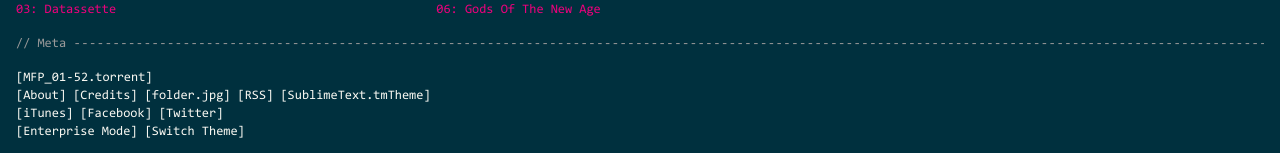
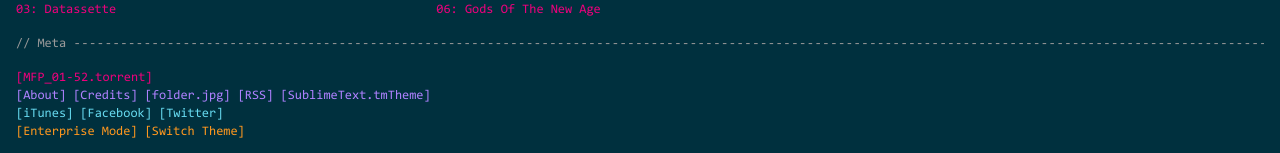
Before and after one commit to applejag/musicforprogramming.ipfs, a Svelte app: page / in a window 1280 px wide. Shown: the part 933-1086 px from the top of the page. Built offline with nearby package versions, Linux system fonts and the light colour scheme; no server answers.

Commit message:
Added meta links

```diff
--- a/src/App.svelte
+++ b/src/App.svelte
@@ -1,9 +1,9 @@
 <script lang="ts">
-  import Section from "./sections/Section.svelte";
   import EpisodeListSection from "./sections/EpisodeListSection.svelte";
   import IntroSection from "./sections/IntroSection.svelte";
   import { getEpisodeById, getLatestEpisode } from "./libs/episodes-repo";
   import EpisodeSection from "./sections/EpisodeSection.svelte";
+  import MetaSection from "./sections/MetaSection.svelte";
 
   const searchKeys = Array.from(
     new URLSearchParams(window.location.search).keys()
@@ -19,12 +19,7 @@
 
 <EpisodeListSection currentEpisodeId={currentEpisode.id} />
 
-<Section title="Meta">
-  <div>[MFP_01-52.torrent]</div>
-  <div>[About] [Credits] [folder.jpg] [RSS] [SublimeText.tmTheme]</div>
-  <div>[iTunes] [Facebook] [Twitter]</div>
-  <div>[Enterprise Mode] [Switch Theme]</div>
-</Section>
+<MetaSection />
 
 <style type="scss" global>
   @import "./styles/_global.scss";
--- a/src/AudioPlayer.svelte
+++ b/src/AudioPlayer.svelte
@@ -1,5 +1,5 @@
 <script lang="ts">
-  import ExternalLink from "./ExternalLink.svelte";
+  import Link from "./Link.svelte";
   import {
     fetchContentLengthBytes,
     newAudioContext,
@@ -136,7 +136,7 @@
 </div>
 
 <div class="file">
-  <ExternalLink href={src}>{displaySrc}</ExternalLink>
+  <Link href={src}>{displaySrc}</Link>
   {#await fileSizePromise}
     <span>(...mb)</span>
   {:then fileSize}
--- a/src/ExternalLink.svelte
+++ /dev/null
@@ -1,5 +0,0 @@
-<script lang="ts">
-  export let href: string;
-</script>
-
-<a {href} target="about:blank"><slot>{href}</slot></a>
--- /dev/null
+++ b/src/Link.svelte
@@ -0,0 +1,7 @@
+<script lang="ts">
+  export let href: string;
+  export let target: string = "about:blank";
+  export let download: boolean | undefined = undefined;
+</script>
+
+<a {href} {target} {download}><slot>{href}</slot></a>
--- a/src/sections/EpisodeSection.svelte
+++ b/src/sections/EpisodeSection.svelte
@@ -1,6 +1,6 @@
 <script lang="ts">
   import AudioPlayer from "../AudioPlayer.svelte";
-  import ExternalLink from "../ExternalLink.svelte";
+  import Link from "../Link.svelte";
   import type { EpisodeData } from "../libs/episodes-repo";
   import Section from "./Section.svelte";
 
@@ -25,12 +25,12 @@
   </p>
   <p>
     {#if currentEpisode.compilerLinks.length === 1}
-      Compiler link: <ExternalLink href={currentEpisode.compilerLinks[0]} />
+      Compiler link: <Link href={currentEpisode.compilerLinks[0]} />
     {:else}
       Compiler links:
       <ul>
         {#each currentEpisode.compilerLinks as link}
-          <li><ExternalLink href={link} /></li>
+          <li><Link href={link} /></li>
         {/each}
       </ul>
     {/if}
--- /dev/null
+++ b/src/sections/MetaSection.svelte
@@ -0,0 +1,46 @@
+<script lang="ts">
+  import Link from "../Link.svelte";
+  import Section from "./Section.svelte";
+</script>
+
+<Section title="Meta">
+  <div>
+    <Link href="/MFP_01-52.torrent" download>[MFP_01-52.torrent]</Link>
+  </div>
+  <div class="links-purple">
+    <a href="?about">[About]</a>
+    <a href="?credits">[Credits]</a>
+    <Link href="/img/folder.jpg">[folder.jpg]</Link>
+    <Link href="https://musicforprogramming.net/rss.php">[RSS]</Link>
+    <Link href="/files/monokai_datashat_edit.tmTheme.xml" download
+      >[SublimeText.tmTheme]</Link
+    >
+  </div>
+  <div class="links-blue">
+    <Link
+      href="https://itunes.apple.com/us/podcast/music-for-programming/id500565620"
+      >[iTunes]</Link
+    >
+    <Link href="https://www.facebook.com/musicforprogramming">[Facebook]</Link>
+    <Link href="https://twitter.com/datassette">[Twitter]</Link>
+  </div>
+  <div class="links-orange">
+    <Link href="">[Enterprise Mode]</Link>
+    <button class="link">[Switch Theme]</button>
+  </div>
+</Section>
+
+<style lang="scss">
+  @import "../styles/variables.scss";
+
+  .links-purple :global(a) {
+    color: $palette_purple;
+  }
+  .links-blue :global(a) {
+    color: $palette_blue;
+  }
+  .links-orange :global(a),
+  .links-orange button {
+    color: $palette_orange;
+  }
+</style>
--- a/src/styles/_global.scss
+++ b/src/styles/_global.scss
@@ -61,7 +61,8 @@ button {
 }
 
 a:hover,
-.selected {
-  color: $palette_black;
+.selected,
+button.link:hover {
+  color: $palette_black !important;
   background-color: $palette_dark_blue;
 }
```
Also changed, not shown: 2 other files (tests, documents, lock files or other folders).
